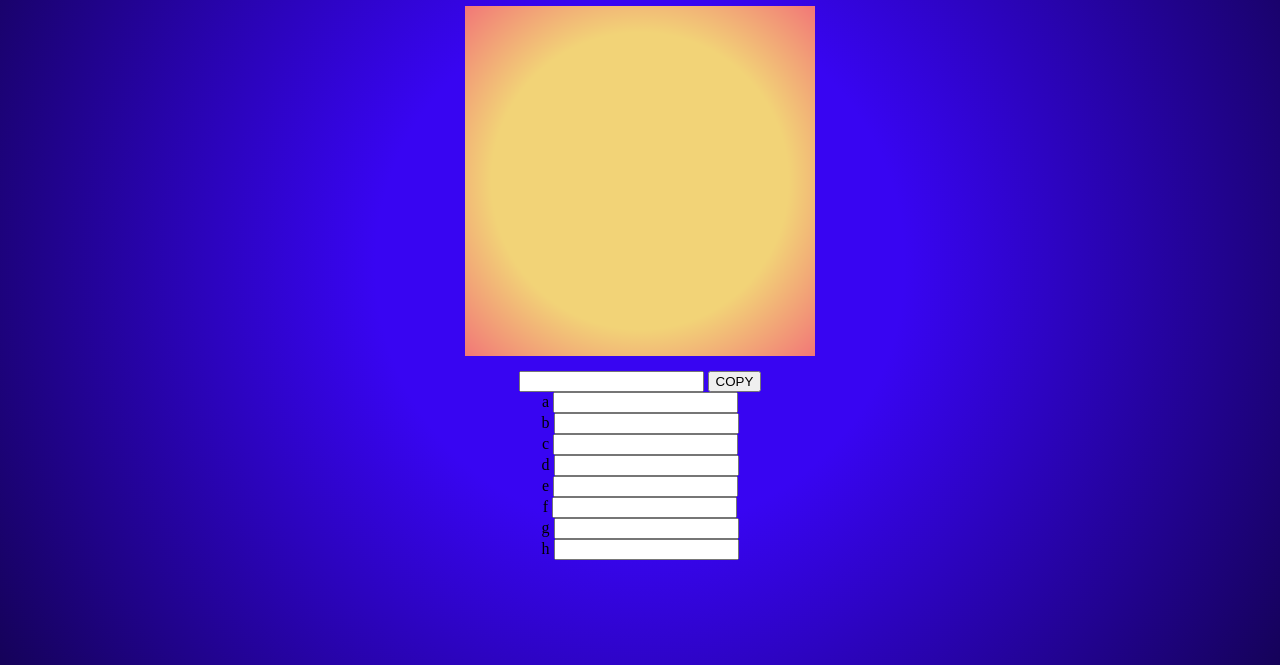
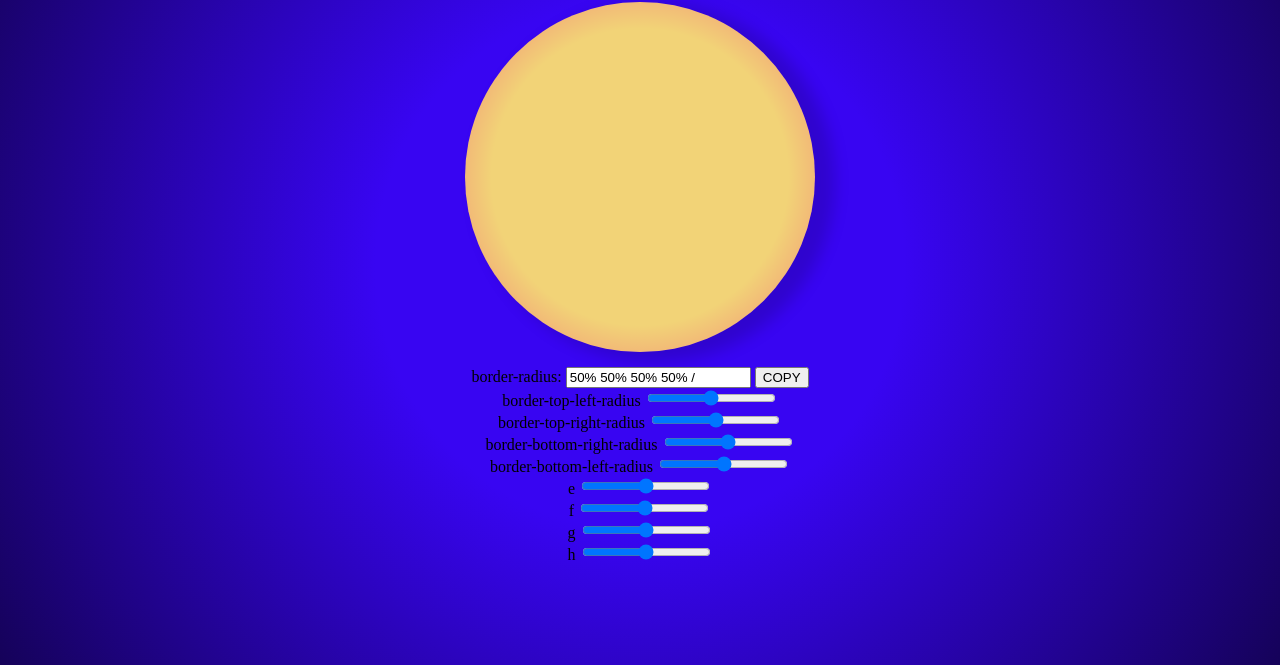
Before and after one commit to Woxbrez/BorderRadiusPreviewer, a plain HTML site: page public/index.html in a window 1280 px wide. Shown: the part 135-800 px from the top of the page. Drawn offline with Linux system fonts and the light colour scheme.

Commit message:
Four Border

```diff
--- a/public/index.html
+++ b/public/index.html
@@ -10,50 +10,52 @@
                     <h2> Border Radius Previewer </h2>
                     <div class="box">
                         <div class="circle">
-                            <div class="box-in">
+                            <div id="box" class="box-in">
 
                             </div>
                         </div>
                     </div>
-                    <input class="code" readonly/>
+                    <label>border-radius: </label>
+                    <input class="code" readonly>
                     <button onclick="copyText()">COPY</button>
 
                     <form>
                         <div class="group-input">
-                            <label>a</label>
-                            <input type="text" />
+                            <label>border-top-left-radius</label>
+                            <input type="range" min="0" max="100" step="1" onchange='radiusPreviewer("a", this);'/>
                         </div>
                         <div class="group-input">
-                            <label>b</label>
-                            <input type="text" />
+                            <label>border-top-right-radius</label>
+                            <input type="range" min="0" max="100" step="1" onchange='radiusPreviewer("b", this);'/>
                         </div>
                         <div class="group-input">
-                            <label>c</label>
-                            <input type="text" />
+                            <label>border-bottom-right-radius</label>
+                            <input type="range" min="0" max="100" step="1" onchange='radiusPreviewer("c", this);'/>
                         </div>
                         <div class="group-input">
-                            <label>d</label>
-                            <input type="text"/>
+                            <label>border-bottom-left-radius</label>
+                            <input type="range" min="0" max="100" step="1" onchange='radiusPreviewer("d", this);'/>
                         </div>
                         <div class="group-input">
                             <label>e</label>
-                            <input type="text" />
+                            <input type="range" min="0" max="100" step="1" onchange='radiusPreviewer("e", this);'/>
                         </div>
                         <div class="group-input">
                             <label>f</label>
-                            <input type="text" />
+                            <input type="range" min="0" max="100" step="1" onchange='radiusPreviewer("f", this);'/>
                         </div>
                         <div class="group-input">
                             <label>g</label>
-                            <input type="text" />
+                            <input type="range" min="0" max="100" step="1" onchange='radiusPreviewer("g", this);'/>
                         </div>
                         <div class="group-input">
                             <label>h</label>
-                            <input type="text"/>
+                            <input type="range" min="0" max="100" step="1"/>
                         </div>
                     </form>
                 </div>
             </div>
         </div>
     </body>
+    <script src="../src/scripts/script.js"></script>
 </html>
--- a/src/scripts/script.js
+++ b/src/scripts/script.js
@@ -12,3 +12,43 @@ function myFunction() {
     /* Alert the copied text */
     alert("Copied the text: " + copyText.value);
   }
+
+var boxIn = document.getElementById("box");
+var code = document .getElementsByClassName("code");
+code[0].value = "50% 50% 50% 50% / ";
+boxIn.style.borderTopLeftRadius = "50%";
+boxIn.style.borderTopRightRadius = "50%";
+boxIn.style.borderBottomRightRadius = "50%";
+boxIn.style.borderBottomLeftRadius = "50%";
+
+function radiusPreviewer(x, input){
+  let value = input.value;
+
+  switch(x){
+    case 'a':
+      console.log(boxIn.style.borderTopLeftRadius = value + "%");
+      break;
+    case 'b':
+      console.log(boxIn.style.borderTopRightRadius = value + "%");
+      break;
+    case 'c':
+      console.log(boxIn.style.borderBottomRightRadius = value + "%");
+      break;
+    case 'd':
+      console.log(boxIn.style.borderBottomLeftRadius = value + "%");
+      break;
+    case 'e':
+      console.log("e");
+      break;
+    case 'f':
+      console.log("f");
+      break;
+    case 'g':
+      console.log("g");
+      break;
+  }
+
+  code[0].value = boxIn.style.borderTopLeftRadius + " " + boxIn.style.borderTopRightRadius + " " + boxIn.style.borderBottomRightRadius + " " + boxIn.style.borderBottomLeftRadius + " / ";
+}
+
+//border-radius: 50% 50% 50% 50% / 50% 50% 50% 50%;
--- a/src/styles/custom.css
+++ b/src/styles/custom.css
@@ -24,6 +24,8 @@ h2{
     background: rgb(242,211,119);
     background: radial-gradient(circle, rgba(242,211,119,1) 60%, rgba(242,119,119,1) 100%);
 
+    border-radius: 50% 50% 50% 50% / 50% 50% 50% 50%;
+    box-shadow: 15px 5px 15px 5px rgba(0,0,0,0.15);
 }
 .box{
     margin-bottom: 15px;
```
